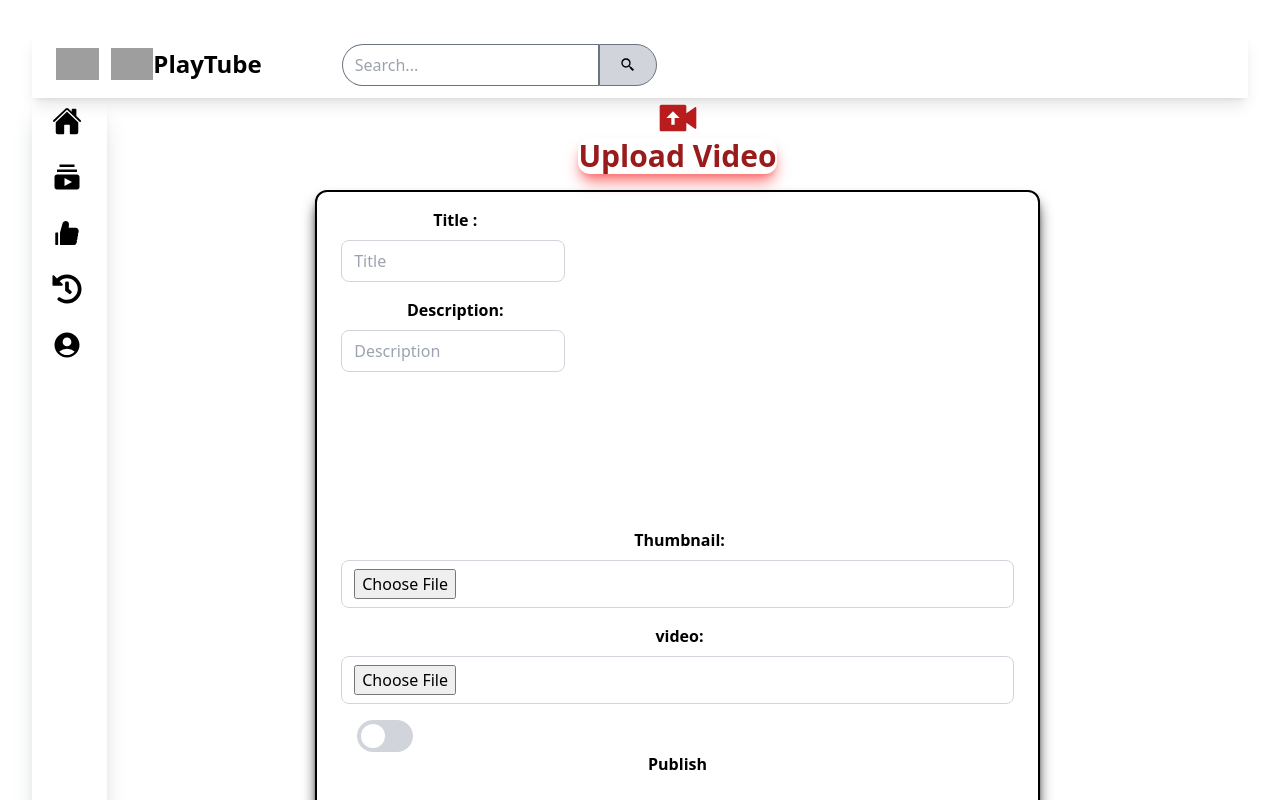
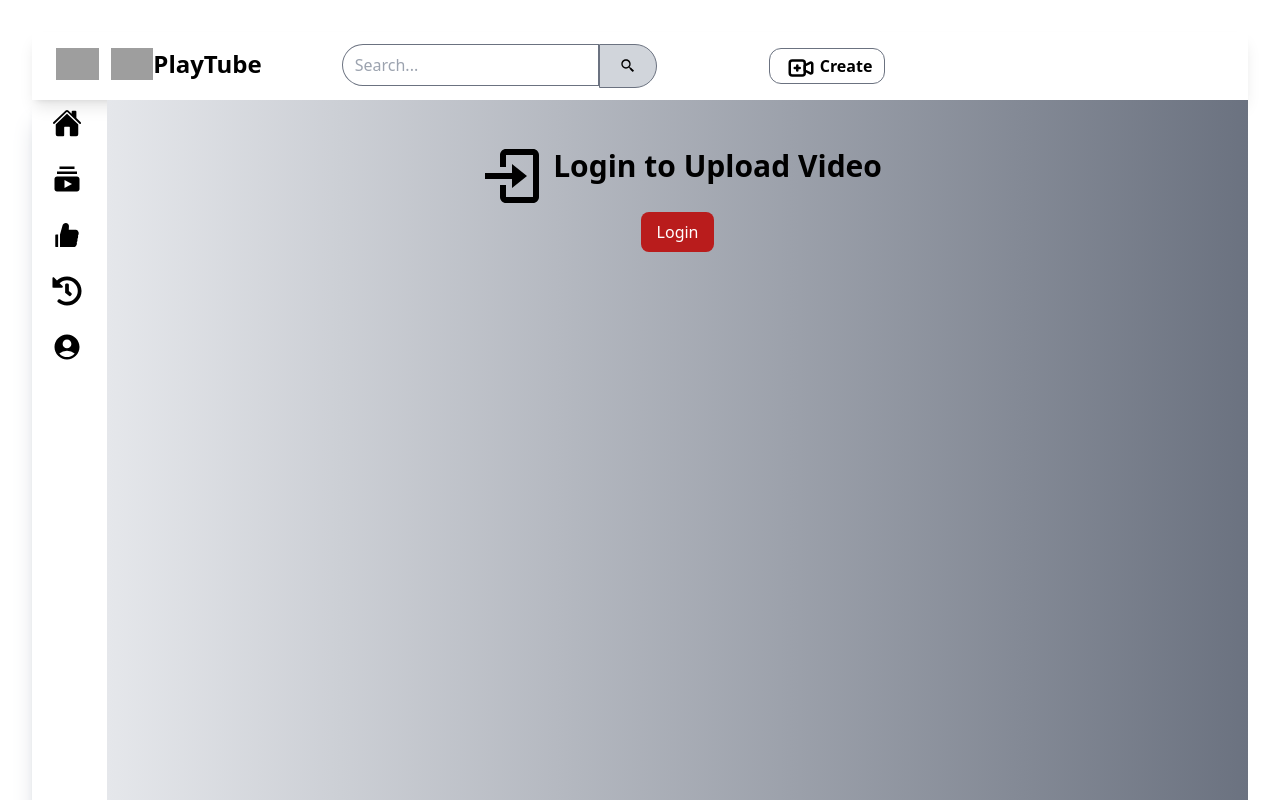
Before and after one commit to manojkumar1608/App, a React (Vite) app in the folder Frontend/: page /uploadvideo in a window 1280 px wide. Shown: the top 800 px of the page. Built offline with nearby package versions, Linux system fonts and the light colour scheme; grey boxes are pictures that could not be loaded.

Commit message:
create video btn and functionality

```diff
--- a/Frontend/src/components/Header.jsx
+++ b/Frontend/src/components/Header.jsx
@@ -3,7 +3,8 @@ import Input from './Input';
 import  { BiSearchAlt2 } from "react-icons/bi"
 import { useSelector,useDispatch } from 'react-redux';
 import { isTogglemenu} from "../store/SidebarSlice"
-import { Link } from 'react-router-dom';
+import { TbVideoPlus } from "react-icons/tb";
+import Button from './Button';
 import { IoHome } from "react-icons/io5";
 import { MdSubscriptions } from "react-icons/md";
 import { AiFillLike } from "react-icons/ai";
@@ -34,27 +35,34 @@ function Header() {
                 </div>
                 {/* //search bar with search btn// */}
                 {/* /* // */ }
-                <div className="flex  pl-[5rem] ">
+                <div className="flex pl-[2rem] mx-[3rem] ">
                     <Input
-                        className=" w-[30rem] border border-gray-500 p-1 pl-3 rounded-l-full "
+                        className=" w-[30rem] border border-gray-500 rounded-l-full "
                         type="text"
                         placeholder="Search..."
                     />
                     <button
-                        className="border border-gray-500 px-5 py-2 bg-gray-300 rounded-r-full "
+                        className="border border-gray-500 px-5  bg-gray-300 rounded-r-full "
                         type="button"
                     >
                          <BiSearchAlt2 />
                     </button>
+
                     {/* // */}
 
+                </div>
+                <div className=' flex mx-16 m-1 pt-1 pr-3 border border-gray-500 rounded-xl'>
+                  <a  href=''>
+                    <TbVideoPlus className='text-3xl  ml-4 inline-block'/><span className='ml-1 font-bold'>Create</span>
 
+
+                  </a>
+                </div>
 
 
 
 
                 </div>
-            </div>
             </>
             )}
             export default Header
--- a/Frontend/src/components/Input.jsx
+++ b/Frontend/src/components/Input.jsx
@@ -17,7 +17,7 @@ function Input({
         </label>}
         <input
         type ={type}
-        className={`px-3 py-2 rounded-lg bg-white text-black outline-none focus:bg-gray-50 duration-200 border border-gray-300 w-full ${className}`}
+        className={`px-3 py-2 rounded-lg bg-white text-black border border-black focus:bg-gray-50 duration-200 w-full ${className}`}
         id= {id}
         ref= {ref}
         {...props}
--- a/Frontend/src/components/SideBar.jsx
+++ b/Frontend/src/components/SideBar.jsx
@@ -53,7 +53,7 @@ function SideBar() {
 
               <ul className=' pt-2 '>
                 <li className="py-2 flex hover:bg-gray-300 rounded-lg pl-2 font-semibold   ">
-                <Link to="" className="flex  ">
+                <Link to="/uploadvideo" className="flex  ">
                   {""}
                   <IoHomeOutline className="mr-5 mt-1 text-xl" />
                   Home
--- a/Frontend/src/components/UploadVideo.jsx.jsx
+++ b/Frontend/src/components/UploadVideo.jsx.jsx
@@ -1,14 +1,16 @@
 import React from 'react'
-import { useNavigate } from 'react-router-dom';
+import { Link, useNavigate } from 'react-router-dom';
 import  { useSelector }  from 'react-redux';
 import { useForm } from 'react-hook-form'
 import Input from './Input';
 import Button from './Button';
-import Logo from './utils/Logo';
+import { BiLogIn } from "react-icons/bi";
 import { RiVideoUploadFill } from "react-icons/ri";
+
 function UploadVideo() {
     const navigate = useNavigate();
-    const userData = useSelector((state) => state.auth.userData);
+    const authstatus = useSelector((state) => state.auth.status);
+
     const video = ""
     const { register, handleSubmit, watch, setValue, control, getValues } = useForm({
         defaultValues: {
@@ -53,14 +55,17 @@ function UploadVideo() {
         }
     };
 
-  return (
+if(authstatus === true){
+return (
 
-    <div className='flex justify-center items-center w-full flex-col '>
+    <div className='flex justify-center items-center w-full  flex-col bg-gradient-to-b from-gray-200 to-gray-300 '>
+
 
         <RiVideoUploadFill className='inline-block text-red-700 size-10 max-w-[100px] '/>
-        <h1 className=' font-bold shadow-red-400 shadow-lg rounded-xl text-red-800 text-center text-3xl mb-4'>
+        <h1 className='font-bold rounded-xl  text-center text-3xl mb-4 shadow-xl'>
              Upload Video</h1>
-    <form onSubmit={handleSubmit(submit)} className="flex flex-wrap  border-2 border-black shadow-black shadow-lg rounded-xl h-screen p-4">
+    <form onSubmit={handleSubmit(submit)} className="flex flex-wrap font-medium  border-2 border-black shadow-black shadow-lg rounded-xl  p-4
+    ">
     <div className="w-60 px-2">
         <Input
             label="Title :"
@@ -80,7 +85,7 @@ function UploadVideo() {
         <Input
             label="Thumbnail:"
             type="file"
-            className="mb-4 bg-gray-950  text-white "
+            className="mb-4 bg-gray-700 text-white"
             accept="image/png, image/jpg, image/jpeg, image/gif"
             {...register("thumbnail", { required: !video })}
         />
@@ -96,14 +101,14 @@ function UploadVideo() {
         <Input
             label="video:"
             type="file"
-            className="mb-4 bg-gray-950  text-white"
+            className="mb-4 bg-gray-700 text-white"
             accept="*/video "
             {...register("video", { required: !video })}
         />
 
         <label
   htmlFor="AcceptConditions"
-  className="relative px-4 mx-4  h-8 w-14 cursor-pointer rounded-full bg-gray-300 transition [-webkit-tap-highlight-color:_transparent] has-[:checked]:bg-green-500"
+  className="relative px-4 mx-4  h-8 w-14 cursor-pointer rounded-full bg-gray-700 transition [-webkit-tap-highlight-color:_transparent] has-[:checked]:bg-green-500"
 >
   <input type="checkbox" id="AcceptConditions" className="peer sr-only"
 
@@ -116,13 +121,41 @@ function UploadVideo() {
 </label>
   <h1 className='font-bold mx-2 px-3 '>Publish</h1>
 
-        <Button type="submit" bgColor={video ? "bg-green-500" : undefined} className="w-fit m-auto ">
+        <Button type="submit" bgColor={video ? "bg-green-500" : undefined} className="w-fit m-auto bg-red-700 ">
             {video ? "Update" : "Upload" }
         </Button>
     </div>
 </form>
 </div>
-  )
-}
+
+          )
+        }else{
+            return(
+                <>
+                <div className='w-full h-screen bg-gradient-to-r from-gray-200 to-gray-500'>
+            <div className='flex  justify-center '>
+                <BiLogIn className='text-7xl mt-10 mr-2'/>
+                <h1 className='text-3xl font-bold mt-12'>Login to Upload Video</h1>
+            </div>
+            <div className='flex justify-center '>
+                <Link to={'/login'}>
+                <Button
+                type='button'
+                onClick={()=>{hello}}
+
+                className='bg-red-700 rounded-lg'>
+                    Login
+                </Button>
+                </Link>
+
+            </div>
+            </div>
+
+            </>
+            )
+        }
+
+        }
+
 
 export default UploadVideo
--- a/Frontend/src/components/VideoCard.jsx
+++ b/Frontend/src/components/VideoCard.jsx
@@ -10,6 +10,7 @@ function VideoCard({videoinfo}) {
   return (
     <>
     <div className='flex  flex-wrap '>
+    <a className='hover:bg-gray-200 rounded-xl' href='/watch '>
     <div className='p-2 w-96 '>
       <Link to="/watch">
       <img className='rounded-xl hover:opacity-60 transition-opacity duration-300'
@@ -56,8 +57,8 @@ function VideoCard({videoinfo}) {
           {2} hours ago
         </li>
       </ul>
-
     </div>
+    </a>
     <div className='p-2 w-96 '>
       <Link to="/watch">
       <img className='rounded-xl hover:opacity-60 transition-opacity duration-300'
```
